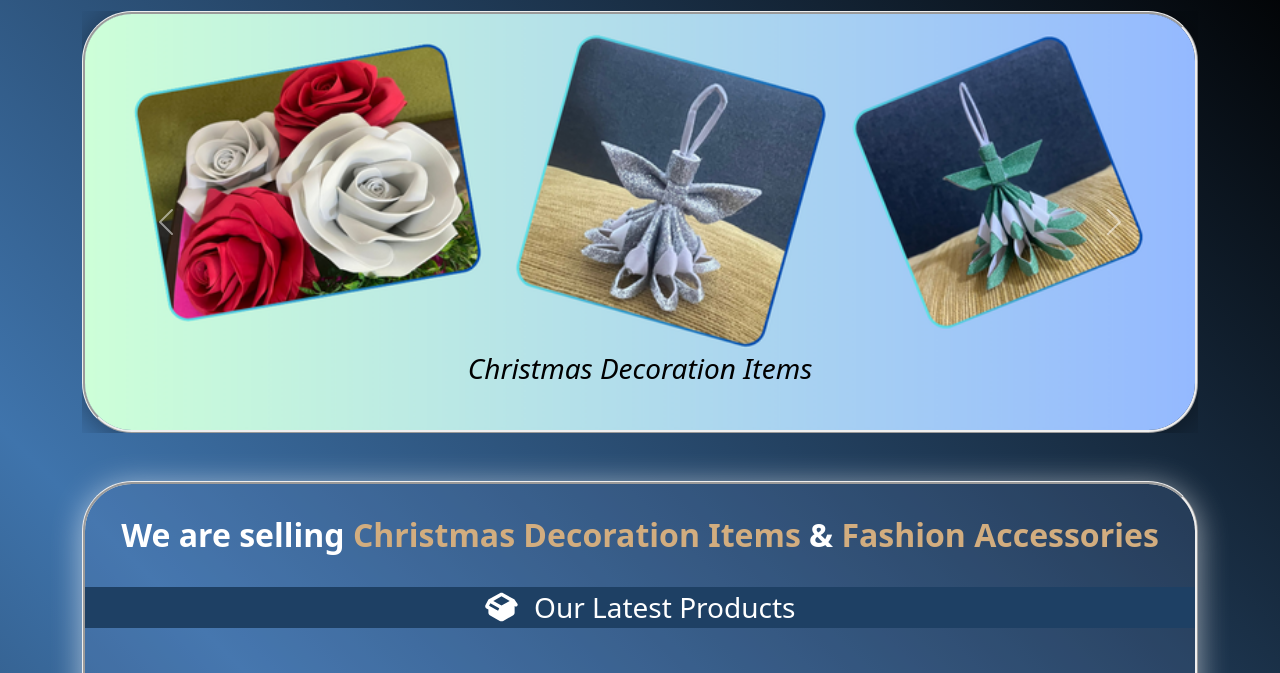
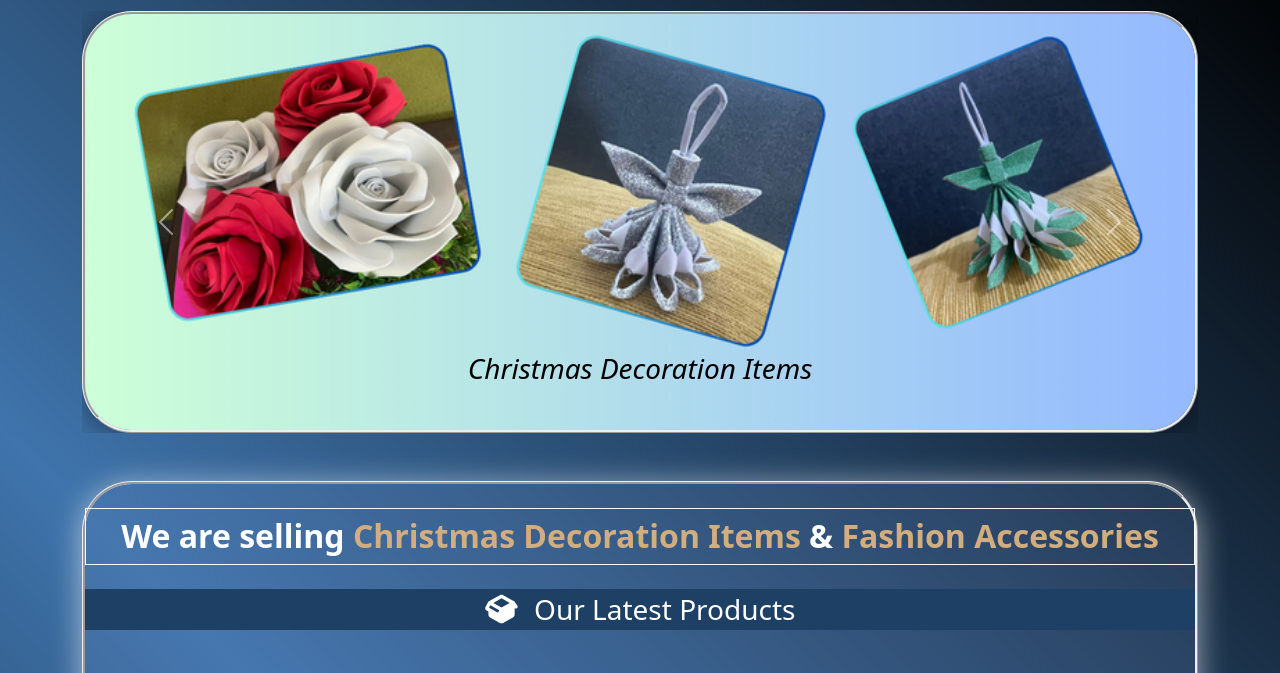
Before and after one commit to sanija2023/nsdeco, a plain HTML site: page index.html in a window 1280 px wide. Shown: the part 70-743 px from the top of the page. Drawn offline with Linux system fonts and the light colour scheme.

Commit message:
Update index.html

```diff
--- a/index.html
+++ b/index.html
@@ -178,7 +178,7 @@
 
 
 
-      <h2 style="align-items:center; display: flex; justify-content: center;" class="mb-4 mt-4 p-2">
+      <h2 style="align-items:center; display: flex; justify-content: center;" class="mb-4 mt-4 p-2 border border-light">
         <strong>We are selling <span style="color: rgb(210, 173, 127);">Christmas Decoration Items</span>
           & <span style="color: rgb(210, 173, 127);">Fashion Accessories</span></strong>
       </h2>
```
